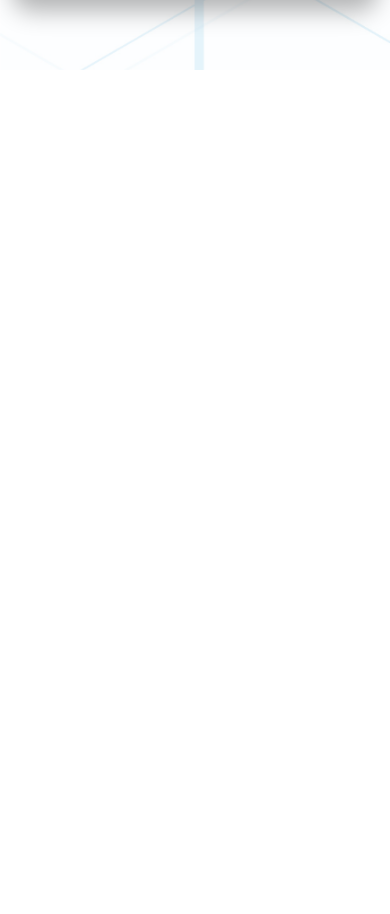
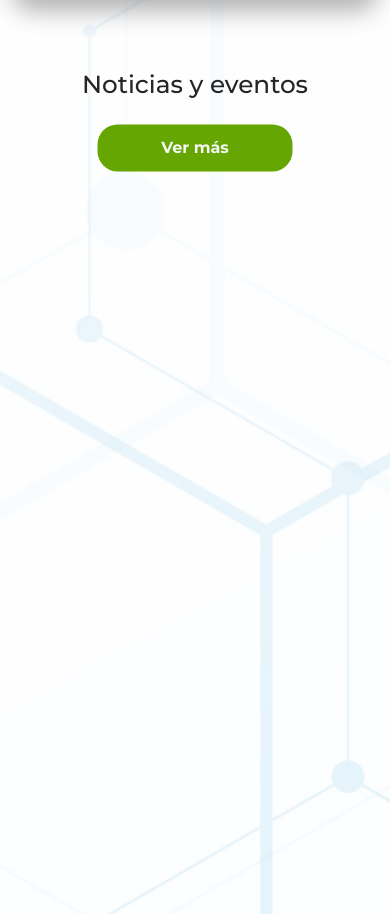
Before and after one commit to JLozanoDG/AACO, a plain HTML site: page index.html in a window 390 px wide. Shown: the part 2433-3347 px from the top of the page. Before the commit the page ends 2503 px from the top, so only its background shows below. Drawn offline with nearby package versions, Linux system fonts and the light colour scheme.

Commit message:
[add] Start news section

```diff
--- a/css/style.css
+++ b/css/style.css
@@ -256,6 +256,14 @@ img {
 }
 
 
+/*------------------------------------- NEWS ------------------------------*/
+#newsbutton {
+    position: absolute;
+    top: 0%;
+    right: 0%;
+}
+
+
 /*--------------------------------------  RESPONSIVE --------------------------*/
 
 @media only screen and (min-width: 992px) and (max-width: 1200px) {
@@ -350,6 +358,14 @@ img {
     .green-box {
         margin-bottom: 20px;
     }
+
+    #newsbutton {
+        transform: translate(-50%,-50%);
+        top: 0%;
+        left: 50%;
+        margin-top: 40px;
+        text-align: center;
+    }
 }
 
 
--- a/index.html
+++ b/index.html
@@ -126,7 +126,7 @@
       </div>
   </section>
 
-  <section id="Category" class="vh-100 d-flex align-items-center">
+  <section id="category" class="vh-100 d-flex align-items-center">
     <div class="container">
       <div class="row">
         <div class="col-lg-6">
@@ -151,6 +151,17 @@
     </div>
   </section>
 
+  <section id="news" class="vh-100 d-flex- align-items-center">
+    <div class="container">
+      <div class="row">
+        <h2 class="text-lg-start text-center col-12 col-lg-6">Noticias y eventos</h2>
+        <div class="col-12 col-lg-6 position-relative">
+          <a class="button green-button" id="newsbutton" href="">Ver más</a>
+        </div>
+      </div>
+    </div>
+  </section>
+
 
   <script src="https://cdn.jsdelivr.net/npm/bootstrap@5.3.3/dist/js/bootstrap.bundle.min.js"
     integrity="sha384-YvpcrYf0tY3lHB60NNkmXc5s9fDVZLESaAA55NDzOxhy9GkcIdslK1eN7N6jIeHz"
```
